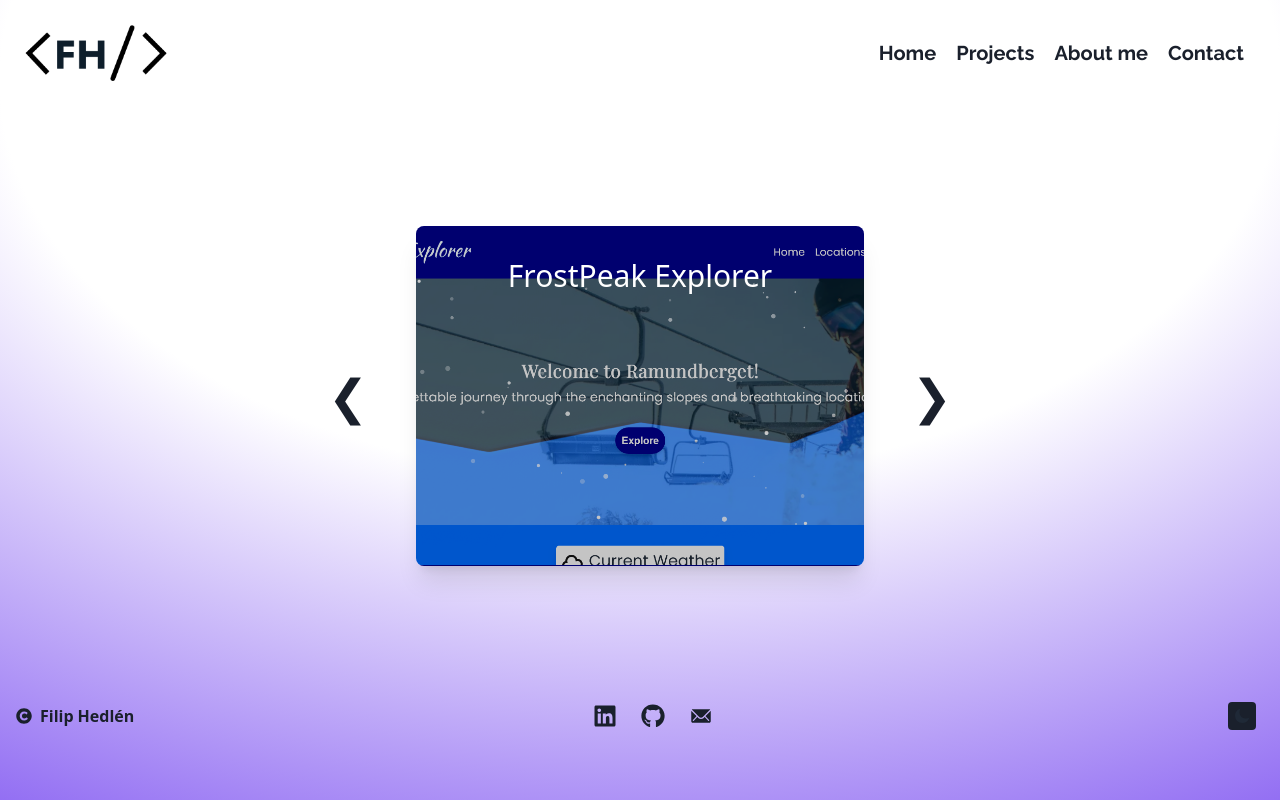
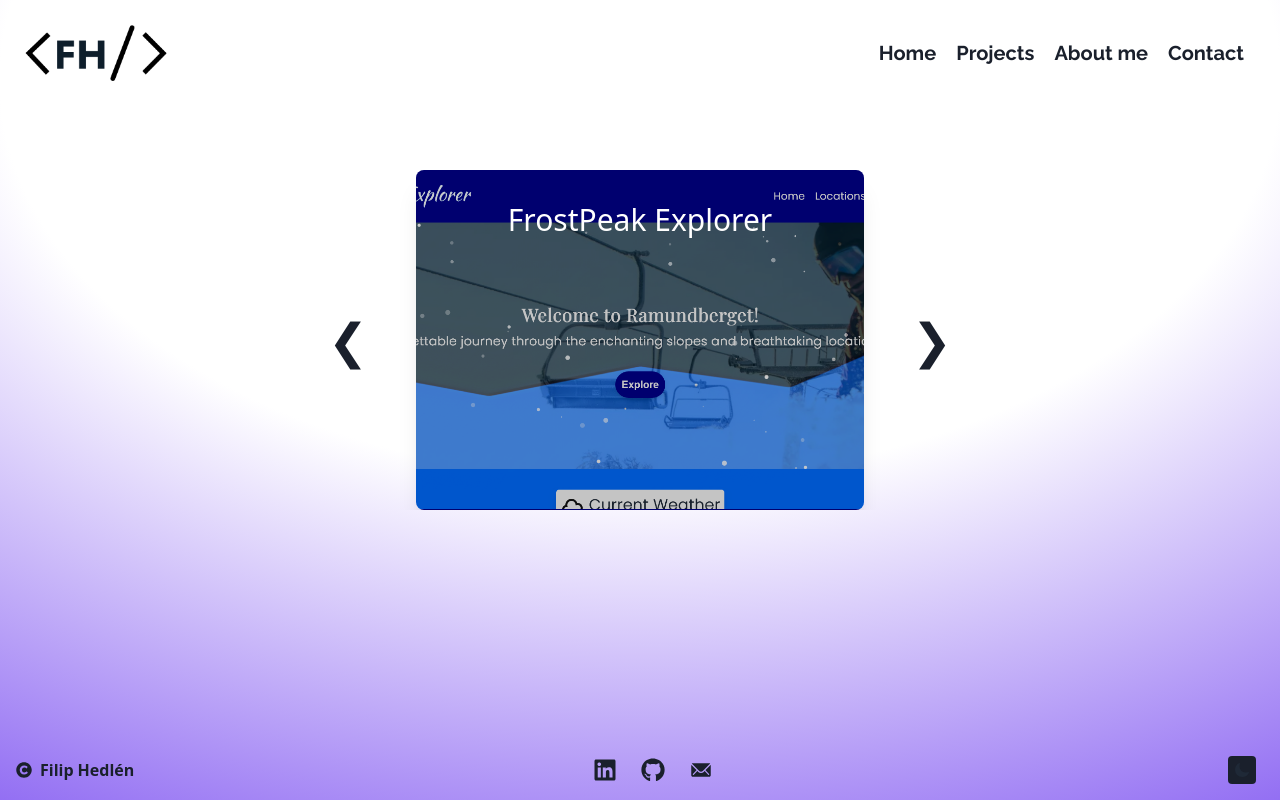
Before and after one commit to FilipHedlen/Portfolio-new, a React (Vite) app in the folder Portfolio-new/: page /projects in a window 1280 px wide. Built offline with nearby package versions, Linux system fonts and the light colour scheme.

Commit message:
Styling corrections to footer

```diff
--- a/Portfolio-new/src/components/Footer/Footer.tsx
+++ b/Portfolio-new/src/components/Footer/Footer.tsx
@@ -4,7 +4,7 @@ import DarkModeToggle from "../DarkMode/DarkModeToggle";
 
 const Footer = () => {
   return (
-    <footer className="sticky bottom-0 left-0 right-0 p-4 container mx-auto flex justify-between items-center z-20 h-auto">
+    <footer className="p-4 container mx-auto flex justify-between items-center z-20 h-auto bg-inherit">
 
       <div className="text-dark-grey dark:text-light-grey flex items-center font-bold">
         <FaCopyright className="mr-2" />
--- a/Portfolio-new/src/components/PageLayout/Layout.tsx
+++ b/Portfolio-new/src/components/PageLayout/Layout.tsx
@@ -4,9 +4,9 @@ import Footer from '../Footer/Footer';
 
 const Layout = () => {
   return (
-    <div className="relative min-h-screen overflow-hidden bg-light-bg dark:bg-dark-bg">
+    <div className="flex flex-col min-h-screen bg-light-bg dark:bg-dark-bg overflow-hidden">
       <Header />
-      <main className="relative z-0">
+      <main className="flex-grow">
         <Outlet />
       </main>
       <Footer />
--- a/Portfolio-new/src/components/ProjectCards/ProjectCarousel/ProjectCarousel.tsx
+++ b/Portfolio-new/src/components/ProjectCards/ProjectCarousel/ProjectCarousel.tsx
@@ -15,7 +15,7 @@ const ProjectsCarousel: React.FC = () => {
   };
 
   return (
-    <section className="relative max-w-3xl mx-auto px-4 sm:px-6 lg:px-8 flex flex-col items-center my-10 z-10">
+    <section className="relative max-w-3xl mx-auto px-4 sm:px-6 lg:px-8 flex flex-col items-center xl:mt-16 mt-20 z-10">
       <div className="relative w-full flex items-center justify-center">
         <button
           onClick={handlePrev}
@@ -34,7 +34,7 @@ const ProjectsCarousel: React.FC = () => {
               {projects.map((project, index) => (
                 <article
                   id={`slide${index + 1}`}
-                  className="flex-shrink-0 w-full flex justify-center my-10 sm:my-20"
+                  className="flex-shrink-0 w-full flex justify-center"
                   key={project.id}
                 >
                   <ProjectCards
```
